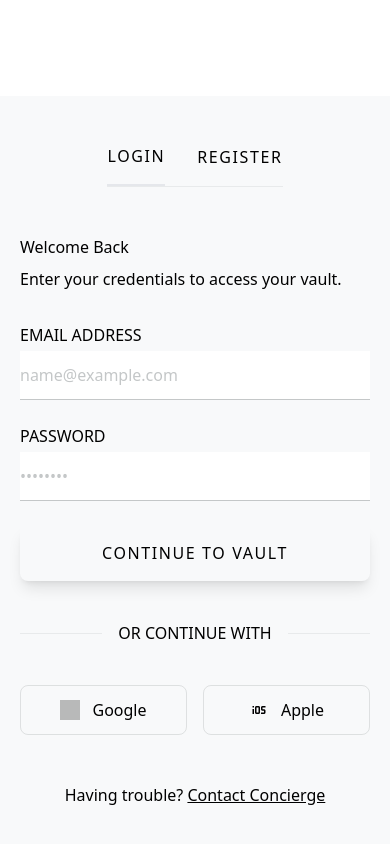
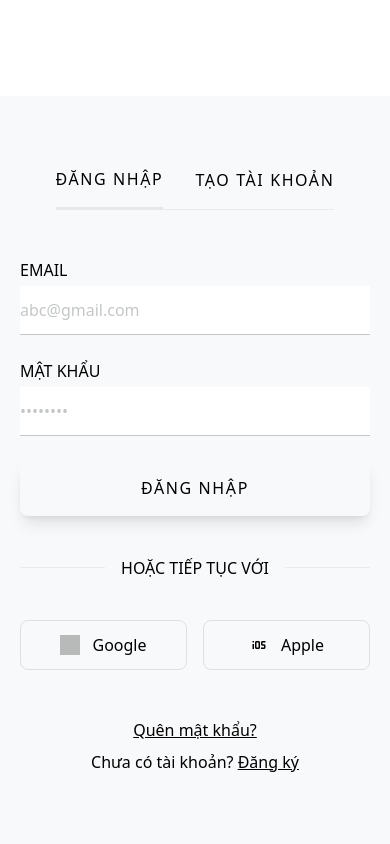
Before and after one commit to thangdq23/Sneaker-vault-fe, a React (Vite) app: page /login in a window 390 px wide. Shown: the top 844 px of the page. Built offline with nearby package versions, Linux system fonts and the light colour scheme; grey boxes are pictures that could not be loaded.

Commit message:
fix(auth): validate auth

```diff
--- a/src/components/auth/AuthFormLayout.tsx
+++ b/src/components/auth/AuthFormLayout.tsx
@@ -12,8 +12,6 @@ interface Props {
 }
 
 const AuthFormLayout = ({
-  title,
-  subtitle,
   error,
   loading = false,
   submitLabel = "Continue",
@@ -22,15 +20,6 @@ const AuthFormLayout = ({
 }: Props) => {
   return (
     <div className="w-full max-w-md">
-      <div className="space-y-2 mb-8">
-        <h1 className="font-headline-lg-mobile md:font-headline-lg text-headline-lg-mobile md:text-headline-lg text-on-surface">
-          {title}
-        </h1>
-        {subtitle ? (
-          <p className="text-on-surface-variant">{subtitle}</p>
-        ) : null}
-      </div>
-
       <form className="space-y-6" onSubmit={onSubmit}>
         {error ? (
           <div className="rounded-xl bg-red-50 border border-red-200 p-4 text-red-700">
@@ -54,7 +43,7 @@ const AuthFormLayout = ({
         </div>
         <div className="relative flex justify-center text-label-sm uppercase">
           <span className="bg-background px-4 text-on-surface-variant">
-            Or continue with
+            Hoặc tiếp tục với
           </span>
         </div>
       </div>
--- a/src/components/auth/AuthHero.tsx
+++ b/src/components/auth/AuthHero.tsx
@@ -7,15 +7,6 @@ const AuthHero = () => {
         className="w-full h-full object-cover grayscale-20"
         src="https://lh3.googleusercontent.com/aida-public/AB6AXuBAGoCUmEwjLBfzA7TiZIV1LZTW0G_dY2KKvVS-Ym_bP2EGHXG3CdBo0AgqtVTkmCnttfWMXMEG_YkSCI9j13ebUgvNLJO0zhaP221W9m4uWiuXtHVtv9FYong-c0l6ez9hLG-U8p7g6lQZPsP4r7L_8iDNxkDoPO3rEBj5TUVGn6rCnf1vekt_1_Sr8F-bQP9p3yw8bL9L5QUfuIMNzX1BH5G72Bbfv7Xl4s5KoZchS0cOkpyclHrOMzREqSWrkdGdyZDuxB4XJI1x"
       />
-      <div className="absolute bottom-12 left-margin-desktop z-20 text-surface-container-lowest max-w-lg">
-        <h2 className="font-headline-lg text-headline-lg mb-4">
-          THE ARCHIVE IS OPEN.
-        </h2>
-        <p className="font-body-lg text-body-lg opacity-90">
-          Join our exclusive community of collectors and enthusiasts to access
-          limited drops and curated streetwear essentials.
-        </p>
-      </div>
     </section>
   );
 };
--- a/src/components/auth/AuthToggle.tsx
+++ b/src/components/auth/AuthToggle.tsx
@@ -25,7 +25,7 @@ const AuthToggle = ({ active, onSwitch }: Props) => {
             : "text-on-surface-variant hover:text-on-surface"
         }`}
       >
-        Login
+        Đăng Nhập
       </button>
       <button
         onClick={handleClick("register")}
@@ -35,7 +35,7 @@ const AuthToggle = ({ active, onSwitch }: Props) => {
             : "text-on-surface-variant hover:text-on-surface"
         }`}
       >
-        Register
+        Tạo Tài Khoản
       </button>
     </div>
   );
--- a/src/pages/auth/Login.tsx
+++ b/src/pages/auth/Login.tsx
@@ -1,6 +1,6 @@
 import axios from "axios";
 import { useState, type ChangeEvent, type FormEvent } from "react";
-import { useNavigate } from "react-router-dom";
+import { Link, useNavigate } from "react-router-dom";
 import { login } from "../../services/authApi";
 import type { LoginRequest } from "../../types/auth.type";
 import AuthHero from "../../components/auth/AuthHero";
@@ -15,6 +15,7 @@ const Login = () => {
   const [error, setError] = useState<string | null>(null);
 
   const isValidEmail = (value: string) => /\S+@\S+\.\S+/.test(value);
+  const isValidPassword = (value: string) => value.trim().length >= 6;
 
   const handleChange = (event: ChangeEvent<HTMLInputElement>) => {
     setForm((prev) => ({ ...prev, [event.target.name]: event.target.value }));
@@ -29,8 +30,8 @@ const Login = () => {
       return;
     }
 
-    if (!form.password.trim()) {
-      setError("Mật khẩu không được để trống.");
+    if (!isValidPassword(form.password)) {
+      setError("Mật khẩu phải có ít nhất 6 kí tự.");
       return;
     }
 
@@ -42,11 +43,26 @@ const Login = () => {
       navigate("/");
     } catch (err: unknown) {
       if (axios.isAxiosError(err)) {
-        setError(
-          (err.response?.data as { message?: string })?.message ??
-            err.message ??
-            "Đã có lỗi xảy ra. Vui lòng thử lại.",
-        );
+        const response = err.response;
+        const serverMessage = (response?.data as { message?: string })?.message;
+
+        if (response?.status === 404) {
+          setError("Tài khoản không tồn tại.");
+        } else if (response?.status === 401) {
+          setError("Sai email hoặc mật khẩu.");
+        } else if (
+          serverMessage?.toLowerCase().includes("not found") ||
+          serverMessage?.toLowerCase().includes("invalid credentials") ||
+          serverMessage?.toLowerCase().includes("wrong password")
+        ) {
+          setError("Sai email hoặc mật khẩu.");
+        } else {
+          setError(
+            serverMessage ??
+              err.message ??
+              "Đã có lỗi xảy ra. Vui lòng thử lại.",
+          );
+        }
       } else if (err instanceof Error) {
         setError(err.message);
       } else {
@@ -74,20 +90,20 @@ const Login = () => {
           subtitle="Enter your credentials to access your vault."
           error={error}
           loading={loading}
-          submitLabel="Continue to Vault"
+          submitLabel="Đăng Nhập"
           onSubmit={handleSubmit}
         >
           <AuthInput
             name="email"
-            label="Email Address"
-            type="email"
+            label="Email"
+            type="text"
             value={form.email}
             onChange={handleChange}
-            placeholder="name@example.com"
+            placeholder="abc@gmail.com"
           />
           <AuthInput
             name="password"
-            label="Password"
+            label="Mật Khẩu"
             type="password"
             value={form.password}
             onChange={handleChange}
@@ -95,15 +111,24 @@ const Login = () => {
           />
         </AuthFormLayout>
 
-        <p className="mt-12 text-center font-label-sm text-label-sm text-on-surface-variant">
-          Having trouble?{" "}
+        <div className="mt-12 flex flex-col items-center gap-2 text-center">
           <a
-            className="text-on-surface underline hover:text-primary transition-colors"
+            className="text-on-surface underline hover:text-primary transition-colors font-label-sm"
             href="#"
           >
-            Contact Concierge
+            Quên mật khẩu?
           </a>
-        </p>
+
+          <p className="font-label-sm text-label-sm text-on-surface-variant">
+            Chưa có tài khoản?{" "}
+            <Link
+              className="text-on-surface underline hover:text-primary transition-colors"
+              to="/register"
+            >
+              Đăng ký
+            </Link>
+          </p>
+        </div>
       </section>
     </main>
   );
--- a/src/pages/auth/Register.tsx
+++ b/src/pages/auth/Register.tsx
@@ -20,6 +20,8 @@ const Register = () => {
   const [error, setError] = useState<string | null>(null);
 
   const isValidEmail = (value: string) => /\S+@\S+\.\S+/.test(value);
+  const isValidName = (value: string) => value.trim().length >= 3;
+  const isValidPassword = (value: string) => value.trim().length >= 6;
 
   const handleChange = (event: ChangeEvent<HTMLInputElement>) => {
     const { name, value } = event.target;
@@ -34,8 +36,8 @@ const Register = () => {
     event.preventDefault();
     setError(null);
 
-    if (!form.name.trim()) {
-      setError("Vui lòng nhập tên.");
+    if (!isValidName(form.name)) {
+      setError("Tên phải có ít nhất 3 kí tự.");
       return;
     }
 
@@ -44,29 +46,50 @@ const Register = () => {
       return;
     }
 
-    if (!form.password.trim()) {
-      setError("Mật khẩu không được để trống.");
+    if (!isValidPassword(form.password)) {
+      setError(
+        "Mật khẩu phải có ít nhất 6 kí tự, chứa chữ hoa, chữ thường và số.",
+      );
       return;
     }
 
     if (form.password !== confirmPassword) {
-      setError("Confirm password phải khớp.");
+      setError("Mật khẩu xác nhận phải khớp.");
       return;
     }
 
     try {
       setLoading(true);
-      const response = await register(form);
+      const response = await register({
+        ...form,
+        confirmPassword,
+      });
       localStorage.setItem("token", response.token);
       localStorage.setItem("user", JSON.stringify(response.user ?? {}));
       navigate("/");
     } catch (err: unknown) {
       if (axios.isAxiosError(err)) {
-        setError(
-          (err.response?.data as { message?: string })?.message ??
-            err.message ??
-            "Đã có lỗi xảy ra. Vui lòng thử lại.",
-        );
+        const response = err.response;
+        const serverData = response?.data as
+          | { message?: string; error?: string }
+          | undefined;
+        const serverMessage = serverData?.message ?? serverData?.error;
+
+        if (response?.status === 409) {
+          setError("Tài khoản đã tồn tại.");
+        } else if (
+          serverMessage?.toLowerCase().includes("duplicate") ||
+          serverMessage?.toLowerCase().includes("already exists") ||
+          serverMessage?.toLowerCase().includes("đã tồn tại")
+        ) {
+          setError("Tài khoản đã tồn tại.");
+        } else {
+          setError(
+            serverMessage ??
+              err.message ??
+              "Đã có lỗi xảy ra. Vui lòng thử lại.",
+          );
+        }
       } else if (err instanceof Error) {
         setError(err.message);
       } else {
@@ -88,32 +111,31 @@ const Register = () => {
         />
 
         <AuthFormLayout
-          title="Create Your Vault"
-          subtitle="Join our exclusive community of collectors."
+          title="Create account"
           error={error}
           loading={loading}
-          submitLabel="CREATE ACCOUNT"
+          submitLabel="Đăng Ký"
           onSubmit={handleSubmit}
         >
           <AuthInput
             name="name"
-            label="Full Name"
+            label="Họ và tên"
             type="text"
             value={form.name}
             onChange={handleChange}
-            placeholder="John Doe"
+            placeholder="Nguyen Van A"
           />
           <AuthInput
             name="email"
-            label="Email Address"
-            type="email"
+            label="Email"
+            type="text"
             value={form.email}
             onChange={handleChange}
-            placeholder="name@example.com"
+            placeholder="abc@gmail.com"
           />
           <AuthInput
             name="password"
-            label="Password"
+            label="Mật Khẩu"
             type="password"
             value={form.password}
             onChange={handleChange}
@@ -121,7 +143,7 @@ const Register = () => {
           />
           <AuthInput
             name="confirmPassword"
-            label="Confirm Password"
+            label="Xác Nhận Mật Khẩu"
             type="password"
             value={confirmPassword}
             onChange={handleChange}
@@ -130,12 +152,12 @@ const Register = () => {
         </AuthFormLayout>
 
         <p className="mt-12 text-center font-label-sm text-label-sm text-on-surface-variant">
-          Already have an account?{" "}
+          Bạn đã có tài khoản?{" "}
           <span
             onClick={() => navigate("/login")}
             className="cursor-pointer text-on-surface underline hover:text-primary transition-colors"
           >
-            Login here
+            Đăng Nhập<p></p>
           </span>
         </p>
       </section>
--- a/src/types/auth.type.ts
+++ b/src/types/auth.type.ts
@@ -17,4 +17,5 @@ export interface RegisterRequest {
   name: string;
   email: string;
   password: string;
+  confirmPassword?: string;
 }
```
